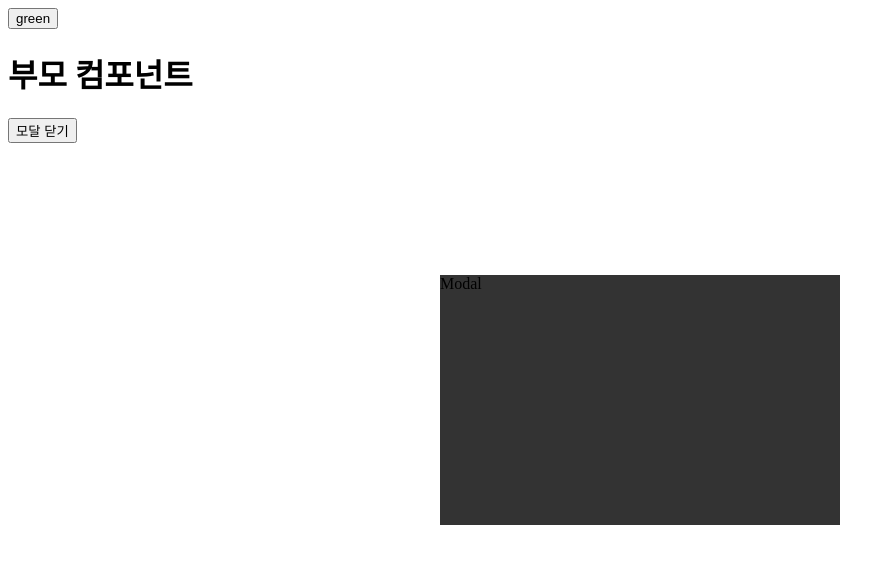
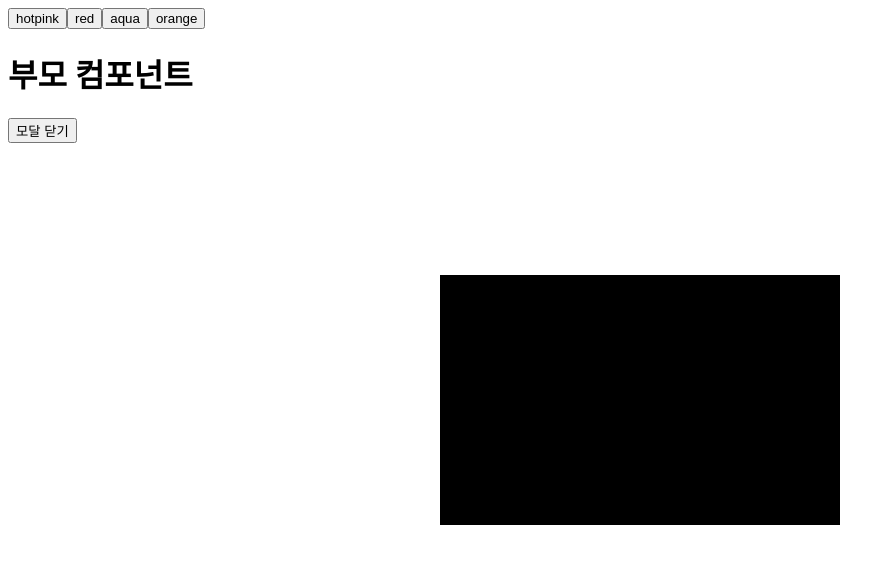
Before and after one commit to aajy/react, a React (Create React App) app: page / in a window 1280 px wide. Both pictures are taken after a click on the button "모달 열기". Shown: the top 564 px of the page, without its empty margins (0-895 px from the left). Built offline with nearby package versions, Linux system fonts and the light colour scheme.

Commit message:
반복문으로 버튼만들고, 이벤트헨들링하기

```diff
--- a/src/App.jsx
+++ b/src/App.jsx
@@ -4,22 +4,22 @@ import Modal from './modal/Modal';
 export default function App() {
 	const [IsOpen, setIsOpen] = useState(false);
 	const [Color, setColor] = useState('black');
-
+	const [DBColors, setDBColors] = useState(['hotpink', 'red', 'aqua', 'orange']);
 	const changeColor = (color) => {
 		setColor(color);
 	};
 	return (
 		<>
-			<button
-				onClick={() => {
-					changeColor('green');
-				}}
-			>
-				green
-			</button>
+			{DBColors.map((color, index) => {
+				return (
+					<button onClick={() => changeColor(color)} key={color + index}>
+						{color}
+					</button>
+				);
+			})}
 			<h1 style={{ color: Color }}>부모 컴포넌트</h1>
 			<button onClick={() => setIsOpen(!IsOpen)}>{IsOpen ? '모달 닫기' : '모달 열기'}</button>
-			{IsOpen && <Modal />}
+			{IsOpen && <Modal color={Color} />}
 		</>
 	);
 }
--- a/src/modal/Modal.jsx
+++ b/src/modal/Modal.jsx
@@ -1,4 +1,8 @@
 import './Modal.scss';
-export default function Modal() {
-	return <div className='Modal'>Modal</div>;
+export default function Modal({ color }) {
+	return (
+		<div className='Modal' style={{ backgroundColor: color }}>
+			Modal
+		</div>
+	);
 }
```
